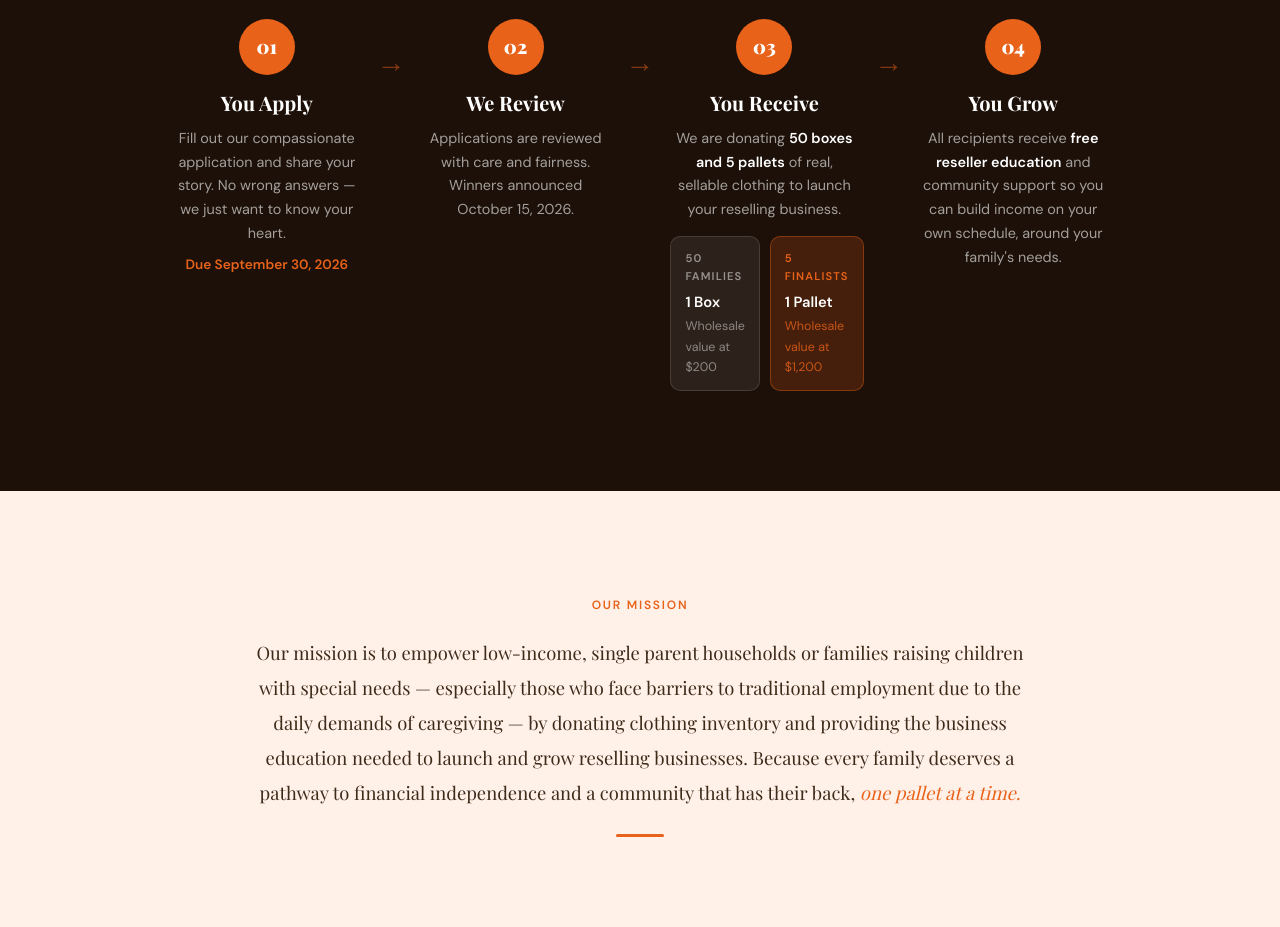
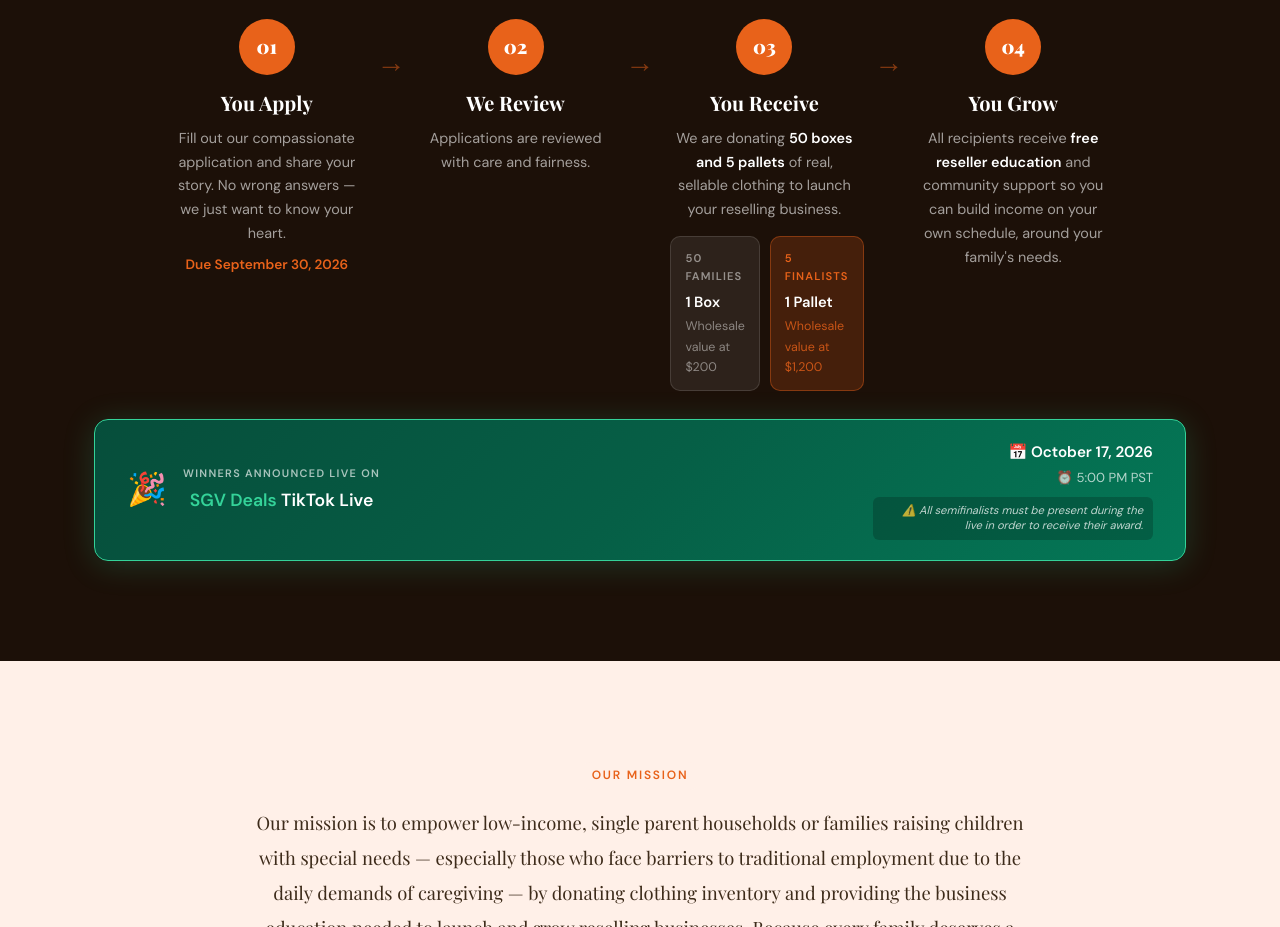
Before and after one commit to susanear-afk/pallet-of-hope, a plain HTML site: page pallet-of-hope/index.html in a window 1280 px wide. Shown: the part 2480-3407 px from the top of the page. Drawn offline with nearby package versions, Linux system fonts and the light colour scheme; a web font is replaced by a local one.

Commit message:
Add files via upload
updated with winner announcement

```diff
--- a/pallet-of-hope/index.html
+++ b/pallet-of-hope/index.html
@@ -163,7 +163,8 @@
         <div class="step">
           <div class="step-num">02</div>
           <h3>We Review</h3>
-          <p>Applications are reviewed with care and fairness. Winners announced October 15, 2026.</p>
+          <p>Applications are reviewed with care and fairness.</p>
+
         </div>
         <div class="step-arrow">→</div>
         <div class="step">
@@ -190,6 +191,34 @@
           <p>All recipients receive <strong style="color:white">free reseller education</strong> and community support so you can build income on your own schedule, around your family's needs.</p>
         </div>
       </div>
+
+      <!-- TIKTOK LIVE WINNER BANNER -->
+      <div style="
+        background:linear-gradient(135deg,#064E3B 0%,#065F46 50%,#047857 100%);
+        border:1px solid #34D399;
+        border-radius:14px;
+        padding:20px 32px;
+        margin-top:28px;
+        display:flex;
+        align-items:center;
+        justify-content:space-between;
+        gap:20px;
+        box-shadow:0 4px 32px rgba(52,211,153,0.2);
+      ">
+        <div style="display:flex;align-items:center;gap:16px;">
+          <div style="font-size:2rem;">🎉</div>
+          <div>
+            <div style="font-size:0.68rem;font-weight:700;letter-spacing:0.12em;text-transform:uppercase;color:rgba(255,255,255,0.65);font-family:'DM Sans',sans-serif;margin-bottom:3px;">Winners announced live on</div>
+            <div style="font-size:1.1rem;font-weight:900;color:white;font-family:'DM Sans',sans-serif;"><span style="color:#34D399;">SGV Deals</span> TikTok Live</div>
+          </div>
+        </div>
+        <div style="text-align:right;flex-shrink:0;">
+          <div style="font-size:0.95rem;font-weight:700;color:white;font-family:'DM Sans',sans-serif;">📅 October 17, 2026</div>
+          <div style="font-size:0.82rem;color:rgba(255,255,255,0.7);font-family:'DM Sans',sans-serif;margin-top:2px;">⏰ 5:00 PM PST</div>
+          <div style="margin-top:8px;background:rgba(0,0,0,0.2);border-radius:6px;padding:6px 10px;font-size:0.7rem;color:rgba(255,255,255,0.75);font-family:'DM Sans',sans-serif;font-style:italic;line-height:1.4;max-width:280px;">⚠️ All semifinalists must be present during the live in order to receive their award.</div>
+        </div>
+      </div>
+
     </div>
   </section>
 
```
